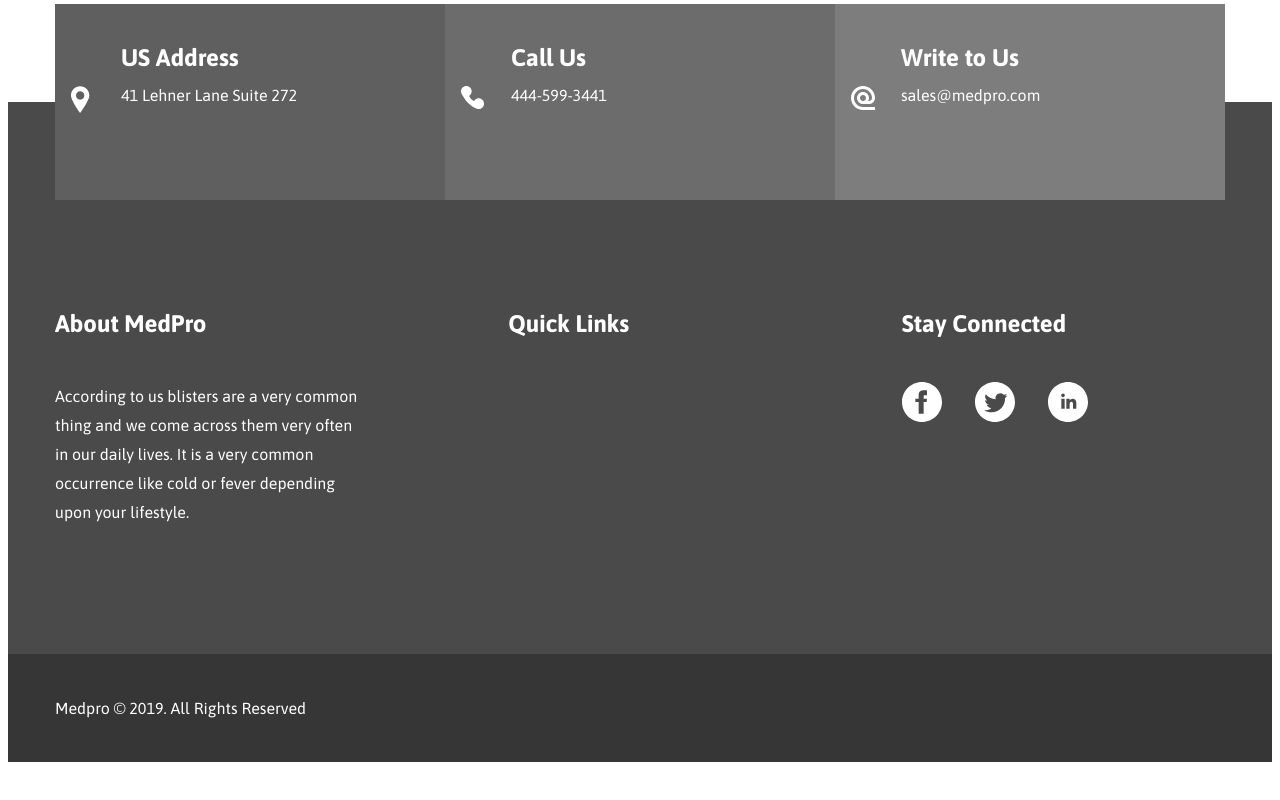
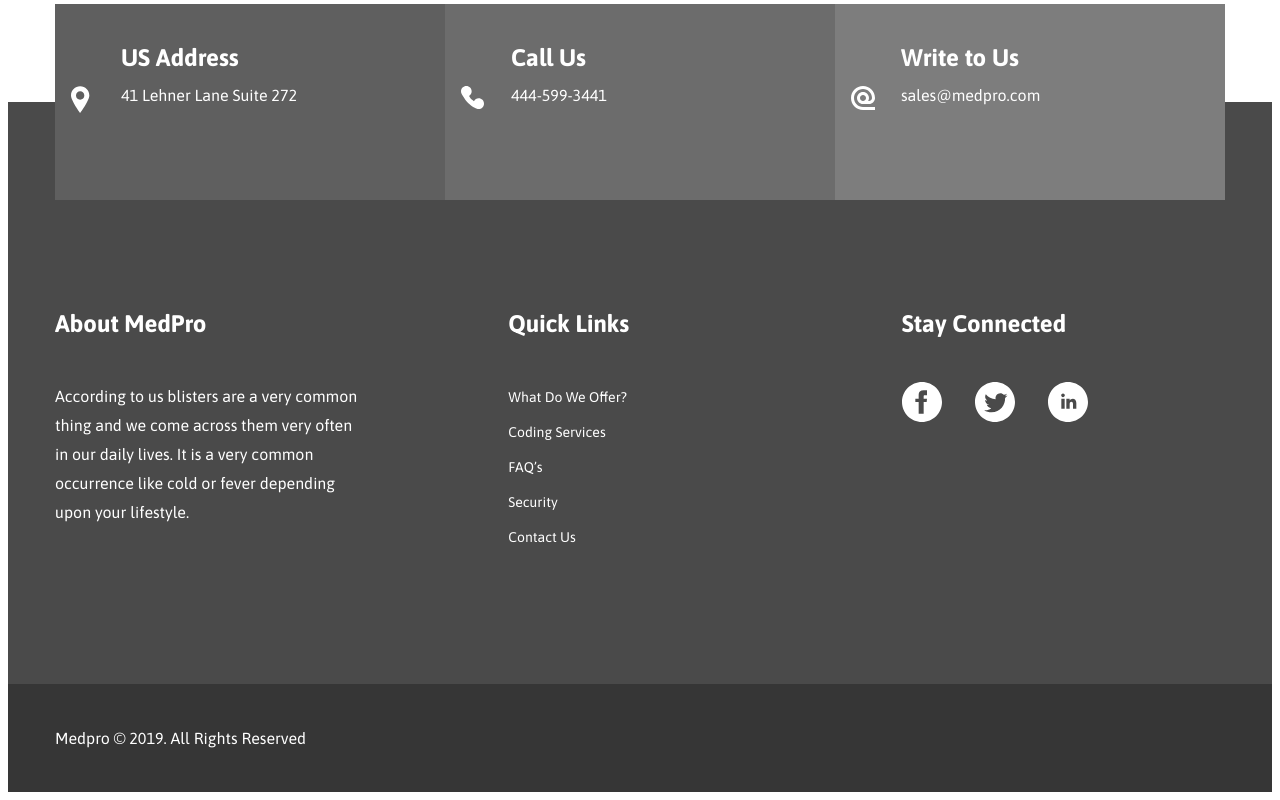
Before and after one commit to Vov4ukz53/medical, a React (Create React App) app: page / in a window 1280 px wide. Shown: the part 4587-5387 px from the top of the page. Before the commit the page ends 5357 px from the top, so only its background shows below. Built offline with nearby package versions, Linux system fonts and the light colour scheme.

Commit message:
added title and href to links

```diff
--- a/src/features/footer/footerTop/links.js
+++ b/src/features/footer/footerTop/links.js
@@ -1,7 +1,22 @@
 export const links = [
-  "What Do We Offer?",
-  "Coding Services",
-  "FAQ’s",
-  "Security",
-  "Contact Us"
+  {
+    title: "What Do We Offer?",
+    href: "#doOffer"
+  },
+  {
+    title: "Coding Services",
+    href: "#services"
+  },
+  {
+    title: "FAQ’s",
+    href: "#faq’s"
+  },
+  {
+    title: "Security",
+    href: "#security"
+  },
+  {
+    title: "Contact Us",
+    href: "#contactUs"
+  },
 ];
```
